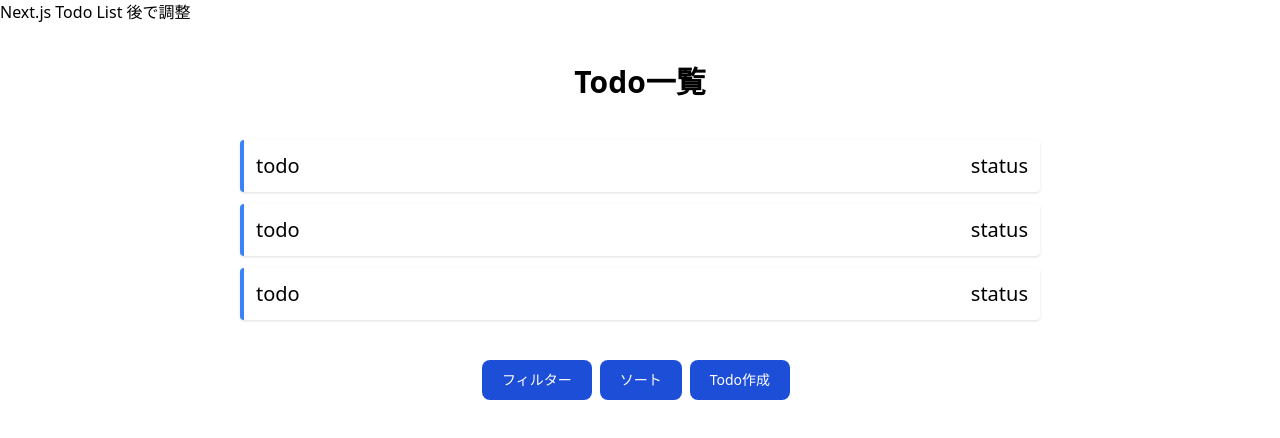
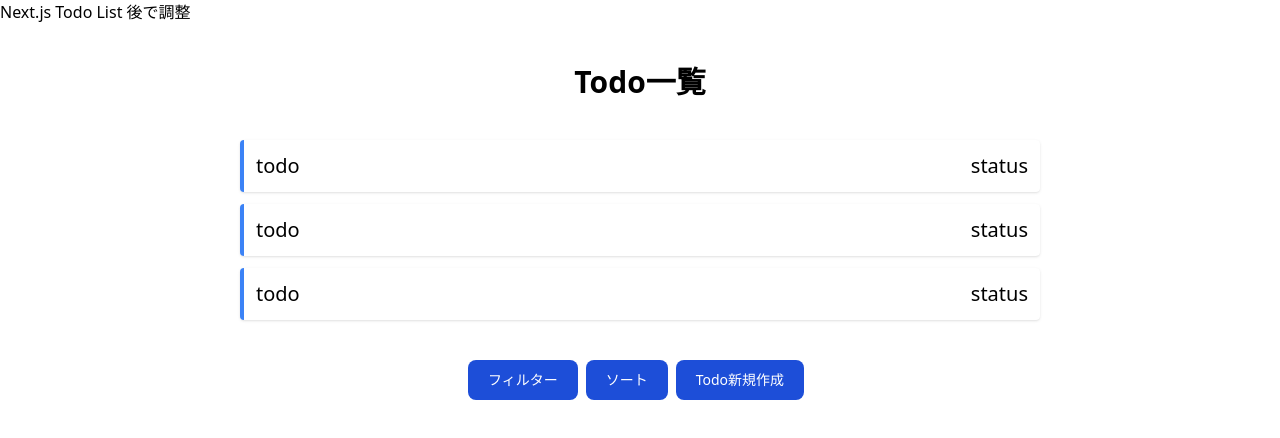
Before and after one commit to yosh-25/next-js-todo, a Next.js app: page /todos in a window 1280 px wide. Shown: the top 438 px of the page. Built offline with nearby package versions, Linux system fonts and the light colour scheme.

Commit message:
changed a little bit

```diff
--- a/src/app/todos/page.tsx
+++ b/src/app/todos/page.tsx
@@ -43,7 +43,7 @@ const page = () => {
             type="button"
             className="text-white bg-blue-700 hover:bg-blue-800 font-medium rounded-lg text-sm px-5 py-2.5 me-2 mb-2 dark:bg-blue-600 dark:hover:bg-blue-700 focus:outline-none"
           >
-            Todo作成
+            Todo新規作成
           </button>
         </Link>
 
```
